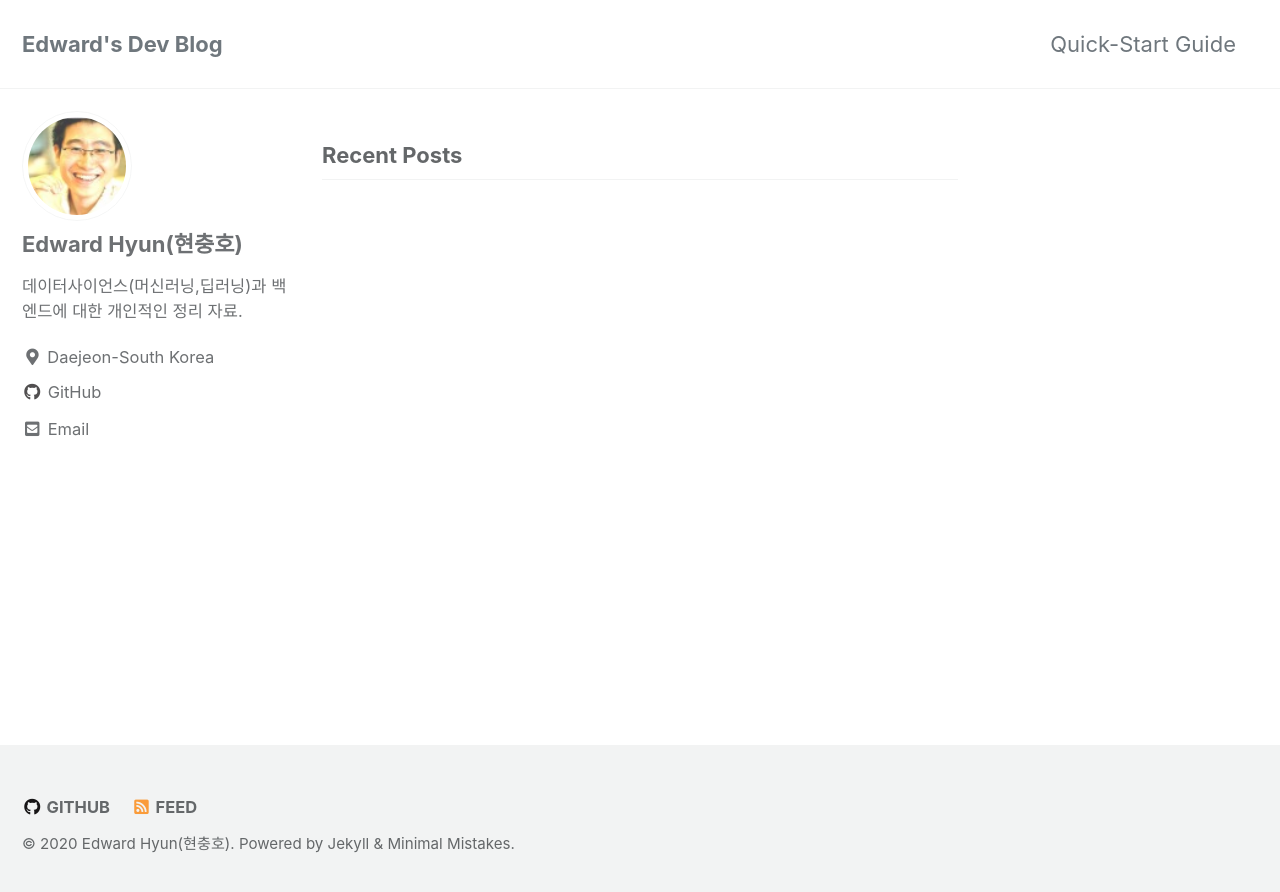
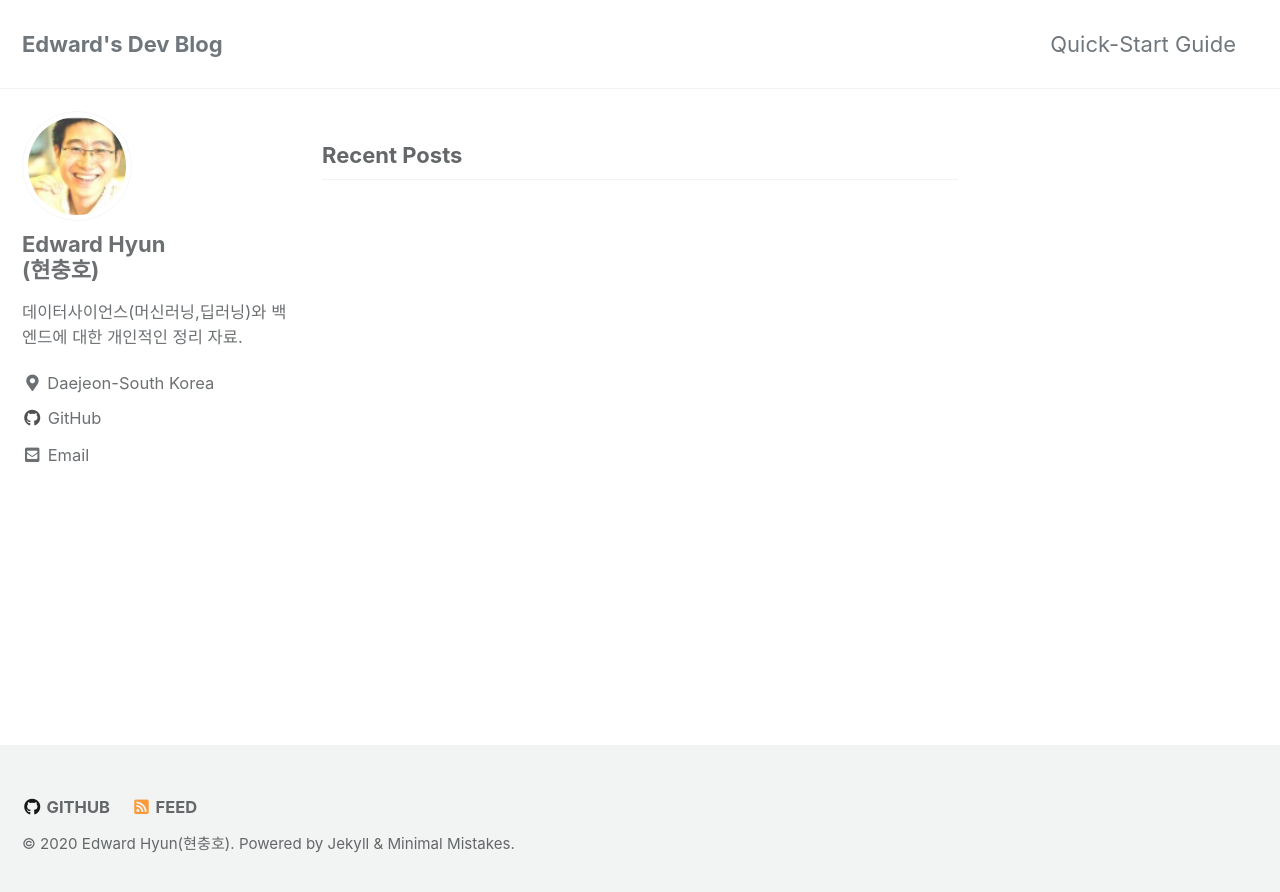
Before and after one commit to iamhch24/iamhch24.github.io, a Jekyll site: the page built from index.html, in a window 1280 px wide. Shown: the top 892 px of the page. Built offline with Jekyll 4.4.1, drawn with Linux system fonts in a browser that asks for light colours; cached includes are drawn as plain includes; the list of posts is cut into pages by our own code.

Commit message:
Update _config.yml

```diff
--- a/_config.yml
+++ b/_config.yml
@@ -93,9 +93,9 @@ analytics:
 
 # Site Author
 author:
-  name             : "Edward Hyun(현충호)"
+  name             : "Edward Hyun<br>(현충호)"
   avatar           : "/assets/images/iamhch.jpg"
-  bio              : "데이터사이언스(머신러닝,딥러닝)과 백엔드에 대한 개인적인 정리 자료."
+  bio              : "데이터사이언스(머신러닝,딥러닝)와 백엔드에 대한 개인적인 정리 자료."
   location         : "Daejeon-South Korea"
   email            : "iamhch24@gmail.com"
   links:
```
